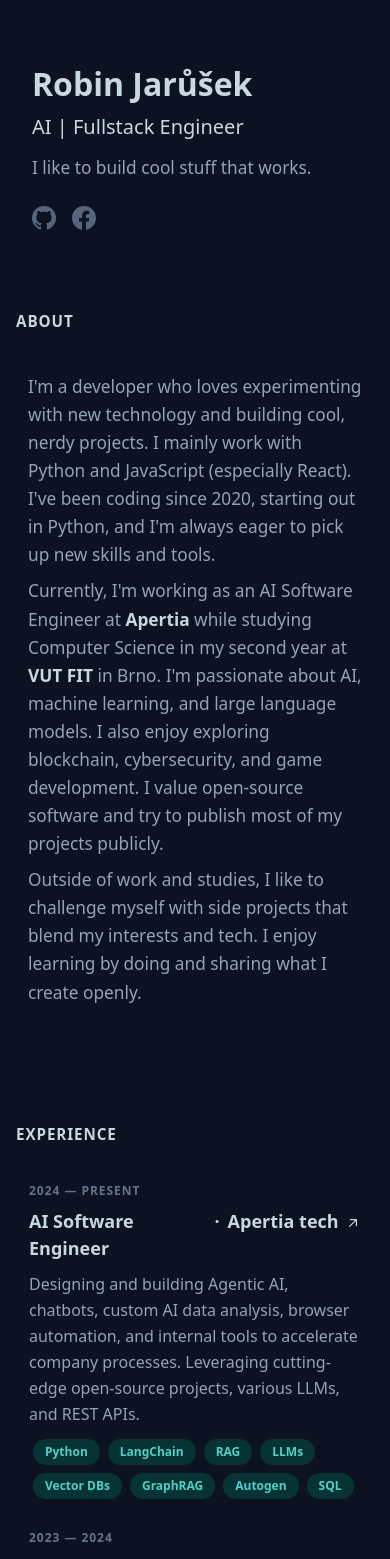
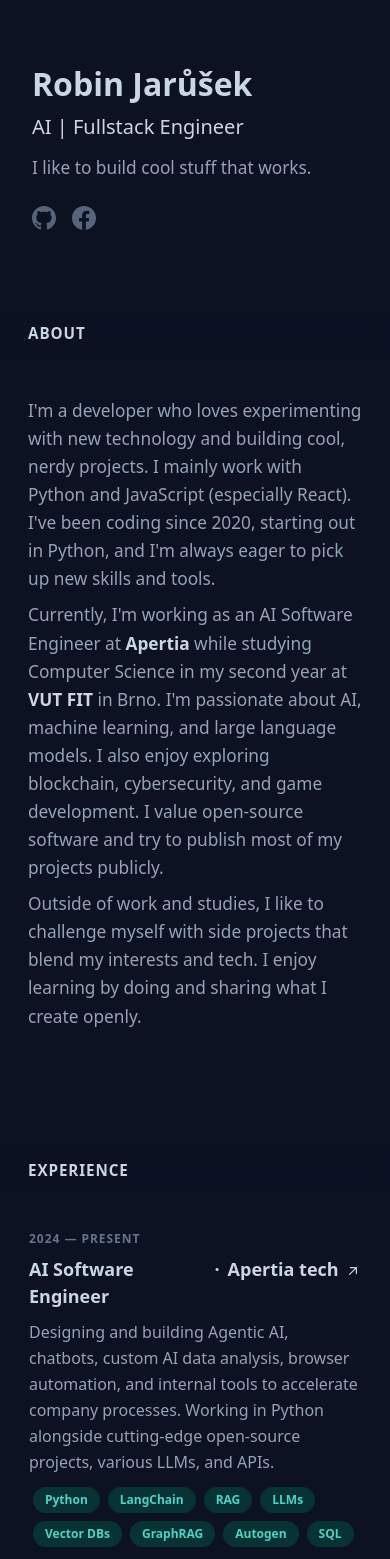
Before and after one commit to theczechr/portfolio, a Next.js app: page / in a window 390 px wide. Shown: the top 1559 px of the page. Built offline with nearby package versions, Linux system fonts and the light colour scheme.

Commit message:
Fix mobile title section offset, update CV, edit texts

```diff
--- a/app/globals.css
+++ b/app/globals.css
@@ -637,6 +637,16 @@ body::-webkit-scrollbar {
     margin-top: 0;
     text-transform: uppercase;
     letter-spacing: 0.06em;
+    position: sticky;
+    top: 0;
+    z-index: 10;
+    margin-left: calc(-1 * var(--space-4));
+    margin-right: calc(-1 * var(--space-4));
+    padding: var(--space-3);
+    padding-left: calc(var(--space-4) + var(--space-3));
+    padding-right: calc(var(--space-4) + var(--space-3));
+    background: rgba(12, 18, 34, 0.62);
+    backdrop-filter: blur(8px);
   }
 
   .right-content {
--- a/app/page.tsx
+++ b/app/page.tsx
@@ -292,8 +292,8 @@ export default function Home() {
                   <p className="card-description">
                     Designing and building Agentic AI, chatbots, custom AI data
                     analysis, browser automation, and internal tools to
-                    accelerate company processes. Leveraging cutting-edge
-                    open-source projects, various LLMs, and REST APIs.
+                    accelerate company processes. Working in Python alongside
+                    cutting-edge open-source projects, various LLMs, and APIs.
                   </p>
 
                   <div>
@@ -557,7 +557,7 @@ export default function Home() {
                     of their plants utilizing AI, image recognition and
                     algorithmization. We won{" "}
                     <a
-                      href="https://www.redhat.com/en/summerschool"
+                      href="https://research.redhat.com/blog/2022/10/26/open-source-values-are-the-focus-of-red-hat-summer-camp-in-brno/"
                       className="resource-link"
                       target="_blank"
                       rel="noopener noreferrer"
@@ -573,7 +573,7 @@ export default function Home() {
                     </a>
                     ,{" "}
                     <a
-                      href="https://www.kyndryl.com/cz/cs"
+                      href="https://www.purkynka.cz/aktualne/finale-5-rocniku-souteze-kyndryl-challenge/"
                       className="resource-link"
                       target="_blank"
                       rel="noopener noreferrer"
@@ -606,7 +606,7 @@ export default function Home() {
                     </a>{" "}
                     in 2023. Placed third at{" "}
                     <a
-                      href="https://www.fekt.cz/eeict/"
+                      href="https://www.eeict.cz/"
                       className="resource-link"
                       target="_blank"
                       rel="noopener noreferrer"
@@ -845,8 +845,8 @@ export default function Home() {
                     <h3 className="card-title">Sentinel</h3>
                   </div>
                   <p className="card-description">
-                    Sentinel is a privacy and security focused
-                    messaging terminal-based application I co-created with my friend. It
+                    Sentinel is a privacy and security focused messaging
+                    terminal-based application I co-created with my friend. It
                     features end-to-end encryption and utilizes WebSockets, the
                     Drogon HTTP web framework, and an SQL database to provide a
                     secure and efficient communication platform. After
```
Also changed, not shown: 1 other file (tests, documents, lock files or other folders).
